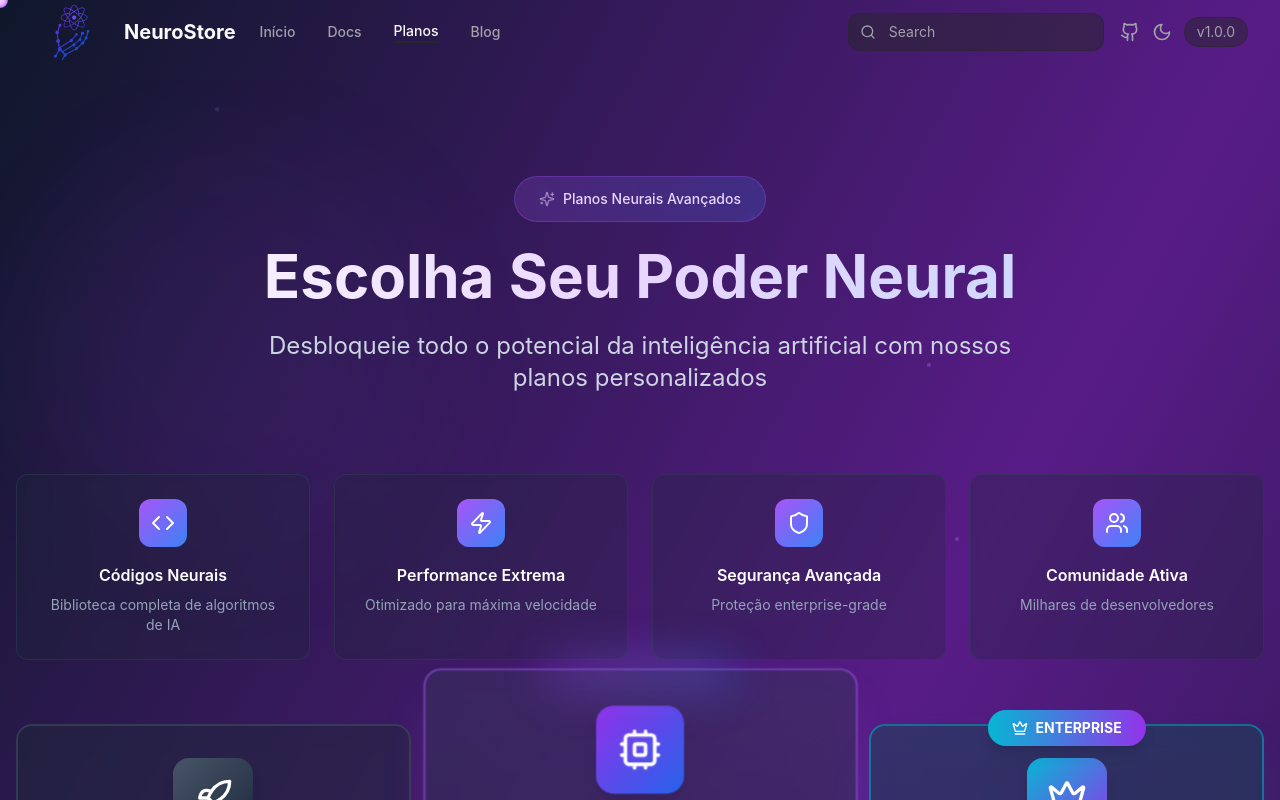
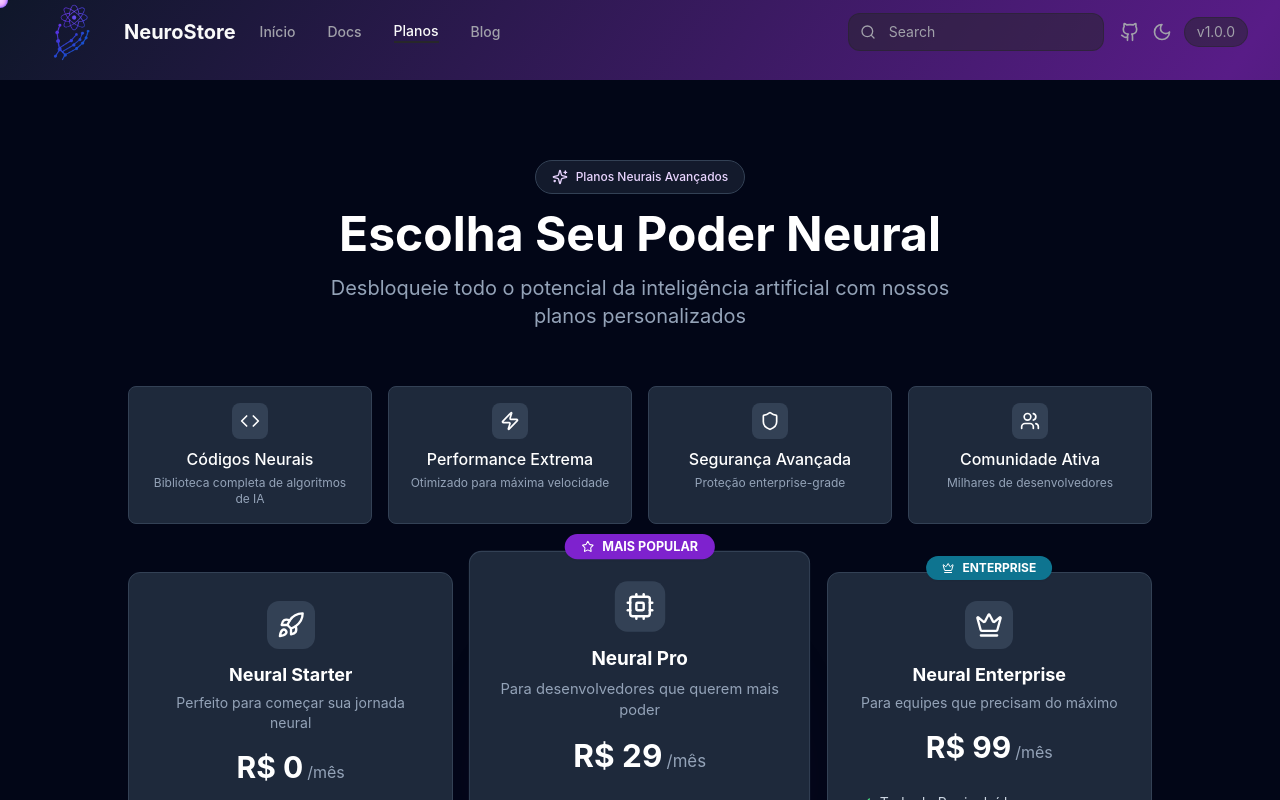
Before and after one commit to Devgusta5/NeuroStore, a Next.js app: page / in a window 1280 px wide. Both pictures are taken after a click on the button "Planos". Shown: the top 800 px of the page. Built offline with nearby package versions, Linux system fonts and the light colour scheme.

Commit message:
Página de planos modificada
Mudanças na pagina de planos (pendente)

```diff
--- a/app/components/PricingPlans.tsx
+++ b/app/components/PricingPlans.tsx
@@ -1,7 +1,7 @@
 "use client"
 
 import { useState, useEffect, useRef } from "react"
-import { Check, Star, Zap, Sparkles, Crown, Rocket, Shield, Users, Code, Cpu } from 'lucide-react'
+import { Check, Star, Zap, Sparkles, Crown, Rocket, Shield, Users, Code, Cpu } from "lucide-react"
 
 const plans = [
 	{
@@ -15,7 +15,7 @@ const plans = [
 			"Suporte da comunidade",
 			"Documentação completa",
 			"Gestos básicos",
-      "Templates iniciais"
+			"Templates iniciais",
 		],
 		buttonText: "Começar Grátis",
 		popular: false,
@@ -37,7 +37,7 @@ const plans = [
 			"API de integração completa",
 			"Atualizações em tempo real",
 			"Gestos avançados",
-      "Analytics detalhados"
+			"Analytics detalhados",
 		],
 		buttonText: "Escolher Pro",
 		popular: true,
@@ -60,7 +60,7 @@ const plans = [
 			"SLA garantido 99.9%",
 			"Integração empresarial",
 			"White-label disponível",
-      "Backup e segurança avançada"
+			"Backup e segurança avançada",
 		],
 		buttonText: "Escolher Enterprise",
 		popular: false,
@@ -76,23 +76,23 @@ const features = [
 	{
 		icon: Code,
 		title: "Códigos Neurais",
-    description: "Biblioteca completa de algoritmos de IA"
+		description: "Biblioteca completa de algoritmos de IA",
 	},
 	{
 		icon: Zap,
 		title: "Performance Extrema",
-    description: "Otimizado para máxima velocidade"
+		description: "Otimizado para máxima velocidade",
 	},
 	{
 		icon: Shield,
 		title: "Segurança Avançada",
-    description: "Proteção enterprise-grade"
+		description: "Proteção enterprise-grade",
 	},
 	{
 		icon: Users,
 		title: "Comunidade Ativa",
-    description: "Milhares de desenvolvedores"
-  }
+		description: "Milhares de desenvolvedores",
+	},
 ]
 
 export default function PricingPlans() {
@@ -107,7 +107,7 @@ export default function PricingPlans() {
 					setIsVisible(true)
 				}
 			},
-      { threshold: 0.1 }
+			{ threshold: 0.1 },
 		)
 
 		if (sectionRef.current) {
@@ -118,71 +118,56 @@ export default function PricingPlans() {
 	}, [])
 
 	return (
-    <section ref={sectionRef} className="py-24 px-4 relative overflow-hidden">
-      {/* Background Elements */}
-      <div className="absolute inset-0">
-        <div className="absolute top-20 left-10 w-96 h-96 bg-purple-500/10 rounded-full blur-3xl animate-pulse-slow"></div>
-        <div className="absolute bottom-20 right-10 w-80 h-80 bg-blue-500/10 rounded-full blur-3xl animate-pulse-slow" style={{ animationDelay: '2s' }}></div>
-        <div className="absolute top-1/2 left-1/2 transform -translate-x-1/2 -translate-y-1/2 w-64 h-64 bg-cyan-400/5 rounded-full blur-2xl animate-float"></div>
+		<section ref={sectionRef} className="py-20 px-4 relative bg-slate-950">
+			{/* Minimal background */}
+			<div className="absolute inset-0 pointer-events-none">
+				<div className="absolute top-1/2 left-1/2 w-72 h-72 bg-purple-900/10 rounded-full blur-2xl -translate-x-1/2 -translate-y-1/2" />
 			</div>
 
-      {/* Floating Particles */}
-      <div className="absolute inset-0 overflow-hidden">
-        {Array.from({ length: 15 }).map((_, i) => (
+			<div className="max-w-5xl mx-auto relative">
+				{/* Header */}
 				<div
-            key={i}
-            className="absolute w-1 h-1 bg-purple-400/30 rounded-full animate-float-particle"
-            style={{
-              left: `${Math.random() * 100}%`,
-              top: `${Math.random() * 100}%`,
-              animationDelay: `${Math.random() * 5}s`,
-              animationDuration: `${3 + Math.random() * 4}s`
-            }}
-          />
-        ))}
-      </div>
-
-      <div className="max-w-7xl mx-auto relative">
-        {/* Header */}
-        <div className={`text-center mb-20 transition-all duration-1000 ${
-          isVisible ? 'opacity-100 translate-y-0' : 'opacity-0 translate-y-8'
-        }`}>
-          <div className="inline-flex items-center px-6 py-3 bg-gradient-to-r from-purple-500/20 to-blue-500/20 border border-purple-500/30 text-purple-200 rounded-full text-sm font-medium backdrop-blur-sm mb-6 hover:scale-105 transition-transform duration-300">
-            <Sparkles className="w-4 h-4 mr-2 animate-pulse" />
+					className={`text-center mb-14 transition-all duration-1000 ${
+						isVisible ? "opacity-100 translate-y-0" : "opacity-0 translate-y-8"
+					}`}
+				>
+					<div className="inline-flex items-center px-4 py-2 bg-slate-800/60 border border-slate-700 text-purple-200 rounded-full text-xs font-medium mb-4">
+						<Sparkles className="w-4 h-4 mr-2" />
 						Planos Neurais Avançados
 					</div>
-
-          <h2 className="text-5xl md:text-6xl font-bold mb-6 bg-gradient-to-r from-white via-purple-200 to-blue-200 bg-clip-text text-transparent leading-tight">
+					<h2 className="text-4xl md:text-5xl font-bold mb-4 text-white leading-tight">
 						Escolha Seu Poder Neural
 					</h2>
-          <p className="text-xl md:text-2xl text-slate-300 max-w-3xl mx-auto leading-relaxed">
+					<p className="text-lg md:text-xl text-slate-400 max-w-2xl mx-auto leading-relaxed">
 						Desbloqueie todo o potencial da inteligência artificial com nossos planos personalizados
 					</p>
 				</div>
 
 				{/* Features Grid */}
-        <div className={`grid grid-cols-1 md:grid-cols-4 gap-6 mb-16 transition-all duration-1000 ${
-          isVisible ? 'opacity-100 translate-y-0' : 'opacity-0 translate-y-8'
-        }`} style={{ animationDelay: '0.2s' }}>
+				<div
+					className={`grid grid-cols-2 md:grid-cols-4 gap-4 mb-12 transition-all duration-1000 ${
+						isVisible ? "opacity-100 translate-y-0" : "opacity-0 translate-y-8"
+					}`}
+				>
 					{features.map((feature, index) => {
 						const Icon = feature.icon
 						return (
 							<div
 								key={index}
-                className="bg-slate-800/30 backdrop-blur-sm border border-slate-700/50 rounded-xl p-6 text-center hover:border-purple-500/50 transition-all duration-300 hover:scale-105 group"
+								className="bg-slate-800 border border-slate-700 rounded-lg p-4 text-center hover:border-purple-500 transition-colors"
 							>
-                <div className="w-12 h-12 bg-gradient-to-br from-purple-500 to-blue-500 rounded-xl flex items-center justify-center mx-auto mb-4 group-hover:scale-110 transition-transform duration-300">
-                  <Icon className="h-6 w-6 text-white" />
+								<div className="w-9 h-9 bg-slate-700 rounded-lg flex items-center justify-center mx-auto mb-2">
+									<Icon className="h-5 w-5 text-white" />
 								</div>
-                <h3 className="text-white font-semibold mb-2">{feature.title}</h3>
-                <p className="text-slate-400 text-sm">{feature.description}</p>
+								<h3 className="text-white font-medium text-base mb-1">{feature.title}</h3>
+								<p className="text-slate-400 text-xs">{feature.description}</p>
 							</div>
 						)
 					})}
 				</div>
 
 				{/* Pricing Cards */}
-        <div className="grid grid-cols-1 lg:grid-cols-3 gap-8 mb-16">
+				<div className="grid grid-cols-1 md:grid-cols-3 gap-6 mb-12">
 					{plans.map((plan, index) => {
 						const Icon = plan.icon
 						const isHovered = hoveredPlan === index
@@ -192,118 +177,71 @@ export default function PricingPlans() {
 								key={index}
 								onMouseEnter={() => setHoveredPlan(index)}
 								onMouseLeave={() => setHoveredPlan(null)}
-                className={`relative group transition-all duration-500 ${
+								className={`relative group transition-all duration-400 ${
 									isVisible ? 'opacity-100 translate-y-0' : 'opacity-0 translate-y-8'
-                } ${
-                  plan.popular ? 'lg:scale-110 lg:-translate-y-4' : ''
-                } ${
-                  isHovered ? 'scale-105 -translate-y-2' : ''
+								} ${plan.popular ? 'md:scale-105 md:-translate-y-2' : ''} ${
+									isHovered ? 'scale-105 -translate-y-1' : ''
 								}`}
-                style={{ animationDelay: `${index * 0.2}s` }}
 							>
-                {/* Glow Effect */}
-                <div className={`absolute inset-0 bg-gradient-to-r ${plan.borderGradient} rounded-2xl blur-xl opacity-0 group-hover:opacity-30 transition-opacity duration-500`}></div>
-
-                {/* Main Card */}
-                <div className={`relative bg-slate-800/50 backdrop-blur-md border-2 rounded-2xl p-8 h-full transition-all duration-500 ${
+								{/* Popular/Premium Badge */}
+								{(plan.popular || plan.premium) && (
+									<div className="absolute -top-4 left-1/2 -translate-x-1/2 z-10">
+										<div className={`px-4 py-1 rounded-full text-xs font-bold flex items-center space-x-2 shadow-sm ${
 											plan.popular
-                    ? `border-purple-500/50 bg-gradient-to-b from-purple-500/10 to-slate-800/50 shadow-2xl shadow-purple-500/20`
-                    : plan.premium
-                      ? `border-cyan-500/50 bg-gradient-to-b from-cyan-500/10 to-slate-800/50 shadow-2xl shadow-cyan-500/20`
-                      : `border-slate-600/50 hover:border-purple-500/50 group-hover:bg-gradient-to-b group-hover:from-purple-500/5 group-hover:to-slate-800/50`
+												? "bg-purple-700 text-white"
+												: "bg-cyan-700 text-white"
 										}`}>
-
-                  {/* Popular Badge */}
-                  {plan.popular && (
-                    <div className="absolute -top-4 left-1/2 transform -translate-x-1/2 z-10">
-                      <div className="bg-gradient-to-r from-purple-600 to-blue-600 text-white px-6 py-2 rounded-full text-sm font-bold flex items-center space-x-2 shadow-lg animate-pulse-glow">
-                        <Star className="h-4 w-4 animate-spin" />
-                        <span>MAIS POPULAR</span>
+											{plan.popular && <Star className="h-3 w-3" />}
+											{plan.premium && <Crown className="h-3 w-3" />}
+											<span>{plan.popular ? "MAIS POPULAR" : "ENTERPRISE"}</span>
 										</div>
 									</div>
 								)}
 
-                  {/* Premium Badge */}
-                  {plan.premium && (
-                    <div className="absolute -top-4 left-1/2 transform -translate-x-1/2 z-10">
-                      <div className="bg-gradient-to-r from-cyan-500 to-purple-600 text-white px-6 py-2 rounded-full text-sm font-bold flex items-center space-x-2 shadow-lg">
-                        <Crown className="h-4 w-4" />
-                        <span>ENTERPRISE</span>
+								{/* Main Card */}
+								<div className="relative bg-slate-800 border border-slate-700 rounded-xl p-7 flex flex-col h-full">
+									{/* Plan Icon */}
+									<div className="text-center mb-5">
+										<div className="w-12 h-12 bg-slate-700 rounded-xl flex items-center justify-center mx-auto mb-3">
+											<Icon className="h-7 w-7 text-white" />
+										</div>
+										<h3 className="text-lg font-bold text-white mb-1">{plan.name}</h3>
+										<p className="text-slate-400 mb-4 text-sm">{plan.description}</p>
+										{/* Price */}
+										<div className="flex items-baseline justify-center mb-2">
+											<span className="text-3xl font-bold text-white">{plan.price}</span>
+											<span className="text-slate-400 ml-1 text-base">{plan.period}</span>
 										</div>
 									</div>
-                  )}
-
-                  {/* Plan Icon */}
-                  <div className="text-center mb-8">
-                    <div className={`w-20 h-20 bg-gradient-to-br ${plan.gradient} rounded-2xl flex items-center justify-center mx-auto mb-6 group-hover:scale-110 transition-all duration-300 shadow-lg`}>
-                      <Icon className="h-10 w-10 text-white" />
-                    </div>
-
-                    <h3 className="text-2xl font-bold text-white mb-2 font-orbitron group-hover:text-transparent group-hover:bg-gradient-to-r group-hover:from-purple-300 group-hover:to-blue-300 group-hover:bg-clip-text transition-all duration-300">
-                      {plan.name}
-                    </h3>
-                    <p className="text-slate-400 mb-6 group-hover:text-slate-300 transition-colors">{plan.description}</p>
-
-                    {/* Price */}
-                    <div className="flex items-baseline justify-center mb-8">
-                      <span className="text-5xl font-bold text-white group-hover:text-transparent group-hover:bg-gradient-to-r group-hover:from-white group-hover:to-purple-200 group-hover:bg-clip-text transition-all duration-300">
-                        {plan.price}
-                      </span>
-                      <span className="text-slate-400 ml-2 text-lg">{plan.period}</span>
-                    </div>
-                  </div>
-
 									{/* Features */}
-                  <ul className="space-y-4 mb-8 flex-1">
-                    {plan.features.map((feature, featureIndex) => (
+									<ul className="space-y-2 mb-6 flex-1">
+										{plan.features.slice(0, 6).map((feature, featureIndex) => (
 											<li
 												key={featureIndex}
-                        className="flex items-start space-x-3 group/item"
-                        style={{ animationDelay: `${featureIndex * 0.1}s` }}
+												className="flex items-center space-x-2"
 											>
-                        <div className="flex-shrink-0 w-5 h-5 bg-gradient-to-r from-green-400 to-emerald-500 rounded-full flex items-center justify-center mt-0.5 group-hover/item:scale-110 transition-transform duration-300">
-                          <Check className="h-3 w-3 text-white" />
-                        </div>
-                        <span className="text-slate-300 group-hover/item:text-white transition-colors duration-300 leading-relaxed">
-                          {feature}
-                        </span>
+												<Check className="h-4 w-4 text-green-400" />
+												<span className="text-slate-300 text-sm">{feature}</span>
 											</li>
 										))}
+										{plan.features.length > 6 && (
+											<li className="text-slate-400 text-xs pl-6">+{plan.features.length - 6} recursos</li>
+										)}
 									</ul>
-
 									{/* CTA Button */}
-                  <button className={`w-full py-4 rounded-xl font-semibold text-lg transition-all duration-300 relative overflow-hidden group/btn ${
+									<button className={`w-full py-3 rounded-lg font-semibold text-base transition-all duration-200 ${
 										plan.popular
-                      ? 'bg-gradient-to-r from-purple-600 to-blue-600 text-white hover:from-purple-500 hover:to-blue-500 shadow-lg hover:shadow-purple-500/25'
+											? 'bg-purple-700 text-white hover:bg-purple-600'
 											: plan.premium
-                        ? 'bg-gradient-to-r from-cyan-500 to-purple-600 text-white hover:from-cyan-400 hover:to-purple-500 shadow-lg hover:shadow-cyan-500/25'
-                        : 'border-2 border-slate-600 text-slate-300 hover:border-purple-500 hover:text-white hover:bg-gradient-to-r hover:from-purple-600/20 hover:to-blue-600/20'
-                  } hover:scale-105 hover:shadow-2xl`}>
-                    <span className="relative z-10 flex items-center justify-center space-x-2">
+												? 'bg-cyan-700 text-white hover:bg-cyan-600'
+												: 'bg-slate-700 text-white hover:bg-slate-600'
+									}`}>
+										<span className="flex items-center justify-center space-x-2">
 											<span>{plan.buttonText}</span>
-                      {plan.popular && <Zap className="h-4 w-4 animate-pulse" />}
+											{plan.popular && <Zap className="h-4 w-4" />}
 											{plan.premium && <Crown className="h-4 w-4" />}
 										</span>
-
-                    {/* Button Shine Effect */}
-                    <div className="absolute inset-0 bg-gradient-to-r from-white/0 via-white/20 to-white/0 translate-x-[-100%] group-hover/btn:translate-x-[100%] transition-transform duration-700"></div>
 									</button>
-                </div>
-
-                {/* Floating Elements */}
-                <div className="absolute inset-0 pointer-events-none opacity-0 group-hover:opacity-100 transition-opacity duration-500">
-                  {Array.from({ length: 3 }).map((_, i) => (
-                    <div
-                      key={i}
-                      className={`absolute w-2 h-2 bg-gradient-to-r ${plan.borderGradient} rounded-full animate-float-particle`}
-                      style={{
-                        left: `${20 + Math.random() * 60}%`,
-                        top: `${20 + Math.random() * 60}%`,
-                        animationDelay: `${Math.random() * 2}s`,
-                        animationDuration: `${2 + Math.random() * 2}s`
-                      }}
-                    />
-                  ))}
 								</div>
 							</div>
 						)
@@ -313,24 +251,24 @@ export default function PricingPlans() {
 				{/* Bottom CTA */}
 				<div className={`text-center transition-all duration-1000 ${
 					isVisible ? 'opacity-100 translate-y-0' : 'opacity-0 translate-y-8'
-        }`} style={{ animationDelay: '0.8s' }}>
-          <div className="bg-slate-800/30 backdrop-blur-sm border border-slate-700/50 rounded-2xl p-8 max-w-2xl mx-auto hover:border-purple-500/50 transition-all duration-300">
-            <h3 className="text-2xl font-bold text-white mb-4">Precisa de algo personalizado?</h3>
-            <p className="text-slate-300 mb-6 leading-relaxed">
+				}`}>
+					<div className="bg-slate-800 border border-slate-700 rounded-xl p-7 max-w-xl mx-auto">
+						<h3 className="text-lg font-bold text-white mb-2">Precisa de algo personalizado?</h3>
+						<p className="text-slate-300 mb-4 text-sm">
 							Entre em contato conosco para soluções enterprise customizadas e preços especiais para grandes equipes.
 						</p>
-            <button className="bg-gradient-to-r from-slate-600 to-slate-800 hover:from-purple-600 hover:to-blue-600 text-white px-8 py-3 rounded-xl font-semibold transition-all duration-300 hover:scale-105 hover:shadow-lg">
+						<button className="bg-slate-700 hover:bg-purple-700 text-white px-6 py-2 rounded-lg font-semibold transition-all duration-200">
 							Falar com Especialista
 						</button>
 					</div>
 				</div>
 
 				{/* Money Back Guarantee */}
-        <div className={`text-center mt-12 transition-all duration-1000 ${
+				<div className={`text-center mt-8 transition-all duration-1000 ${
 					isVisible ? 'opacity-100 translate-y-0' : 'opacity-0 translate-y-8'
-        }`} style={{ animationDelay: '1s' }}>
-          <div className="inline-flex items-center space-x-2 text-slate-400">
-            <Shield className="h-5 w-5 text-green-400" />
+				}`}>
+					<div className="inline-flex items-center space-x-2 text-slate-400 text-sm">
+						<Shield className="h-4 w-4 text-green-400" />
 						<span>Garantia de 30 dias • Cancele quando quiser • Suporte 24/7</span>
 					</div>
 				</div>
--- a/package.json
+++ b/package.json
@@ -51,7 +51,7 @@
     "lucide-react": "^0.454.0",
     "next": "15.2.4",
     "next-themes": "^0.4.4",
-    "react": "^19",
+    "react": "^19.1.1",
     "react-day-picker": "9.8.0",
     "react-dom": "^19",
     "react-hook-form": "^7.54.1",
```
Also changed, not shown: components/navbar.tsx (deleted), 1 other file (tests, documents, lock files or other folders). Lines whose indentation alone changed are shown as unchanged.
